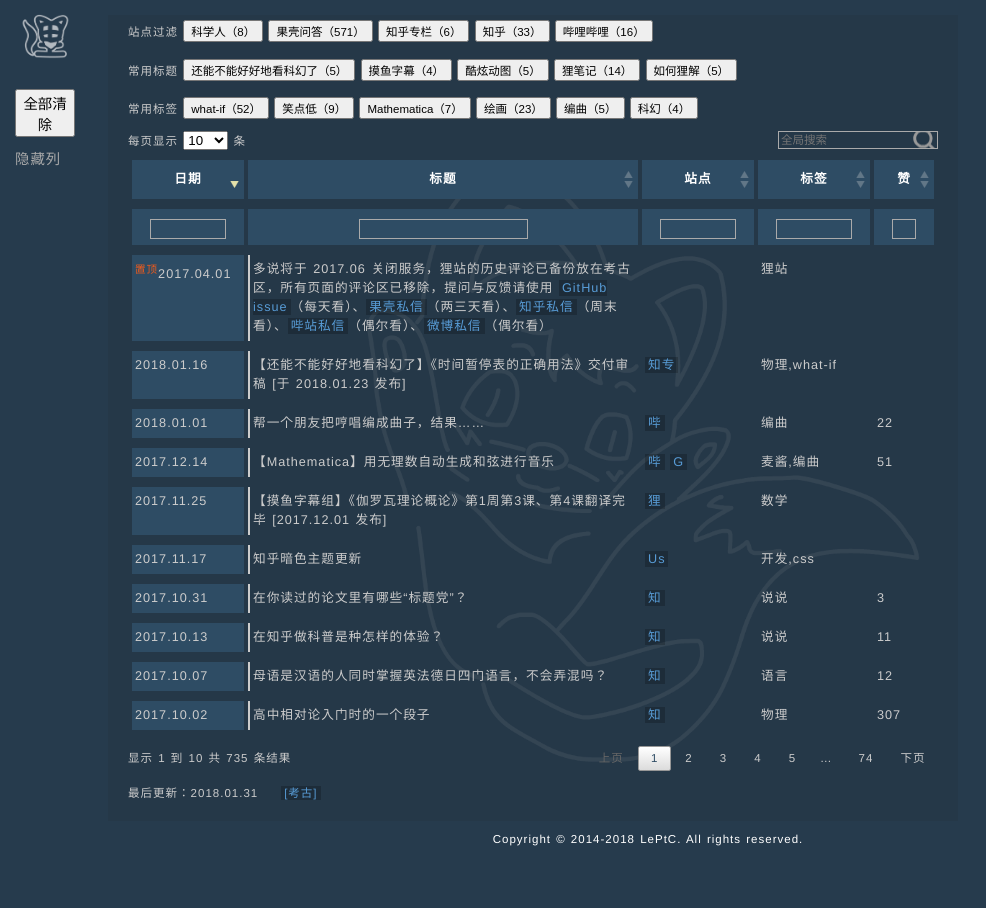
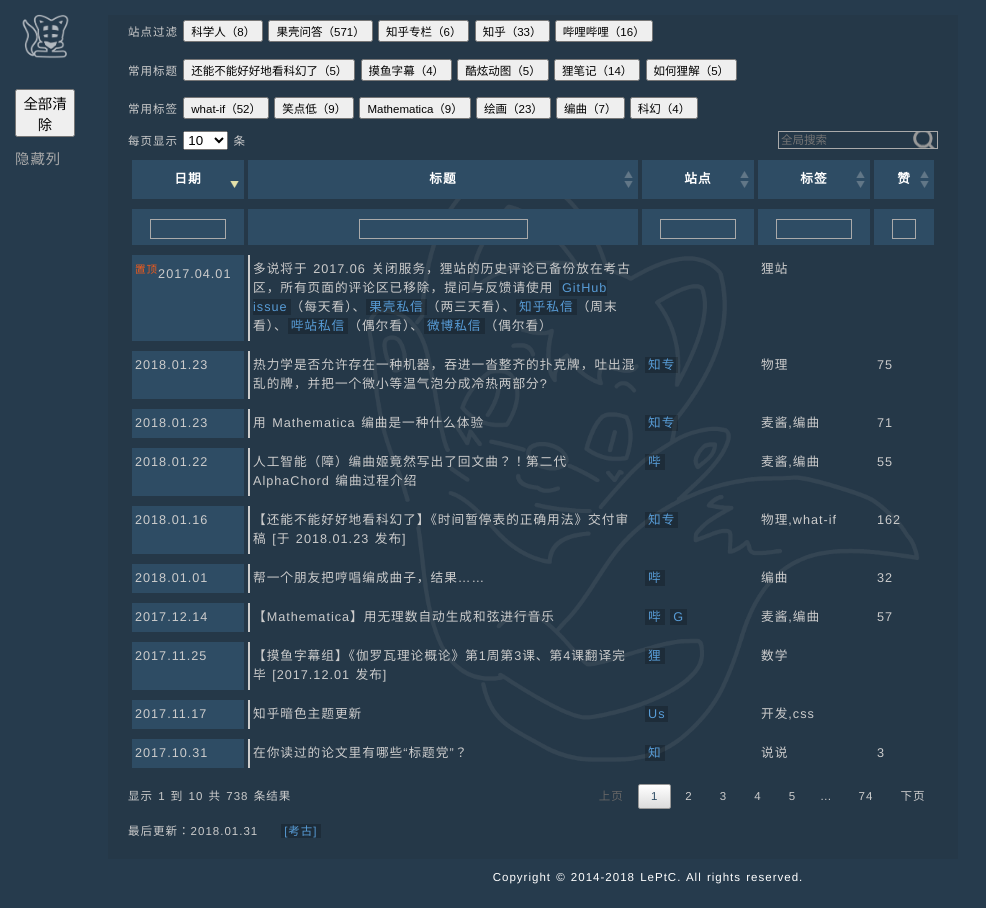
Before and after one commit to LePtC/LePtC.github.io, a Jekyll site: the page built from index.html, in a window 1280 px wide. Shown: the whole page, without its empty margins (0-986 px from the left). Built offline with Jekyll 4.4.1, drawn with Linux system fonts in a browser that asks for light colours; Markdown is read by kramdown in place of the engine named in the settings; comment, search, counter and statistics services are not loaded.

Commit message:
update index

```diff
--- a/index.html
+++ b/index.html
@@ -163,9 +163,9 @@
 <p>常用标签
 <button type="button" onclick="inject('标签','what-if')">what-if（52）</button>
 <button type="button" onclick="inject('标签','笑点')">笑点低（9）</button>
-<button type="button" onclick="inject('标签','麦酱')">Mathematica（7）</button>
+<button type="button" onclick="inject('标签','麦酱')">Mathematica（9）</button>
 <button type="button" onclick="inject('标签','绘画')">绘画（23）</button>
-<button type="button" onclick="inject('标签','编曲')">编曲（5）</button>
+<button type="button" onclick="inject('标签','编曲')">编曲（7）</button>
 <button type="button" onclick="inject('标签','科幻')">科幻（4）</button>
 </p>
 
@@ -215,21 +215,36 @@
     <a href="http://weibo.com/ttarticle/p/show?id=2309404082667938281154">微</a></td>
 <td>科学人,物理</td><td></td></tr> -->
 
+<tr><td>2018.01.23</td>
+  <td>热力学是否允许存在一种机器，吞进一沓整齐的扑克牌，吐出混乱的牌，并把一个微小等温气泡分成冷热两部分?</td>
+<td><a href="https://www.zhihu.com/question/265666797/answer/302456365">知专</a></td>
+<td>物理</td><td>75</td></tr>
+
+<tr><td>2018.01.23</td>
+  <td>用 Mathematica 编曲是一种什么体验</td>
+<td><a href="https://zhuanlan.zhihu.com/p/33223047">知专</a></td>
+<td>麦酱,编曲</td><td>71</td></tr>
+
+<tr><td>2018.01.22</td>
+  <td>人工智能（障）编曲姬竟然写出了回文曲？！第二代 AlphaChord 编曲过程介绍</td>
+<td><a href="http://www.bilibili.com/video/av18623766/">哔</a></td>
+<td>麦酱,编曲</td><td>55</td></tr>
+
 <tr><td>2018.01.16</td>
   <td>【还能不能好好地看科幻了】《时间暂停表的正确用法》交付审稿 [于 2018.01.23 发布]</td>
 <td><a href="https://zhuanlan.zhihu.com/p/33006257">知专</a></td>
-<td>物理,what-if</td><td></td></tr>
+<td>物理,what-if</td><td>162</td></tr>
 
 <tr><td>2018.01.01</td>
   <td>帮一个朋友把哼唱编成曲子，结果……</td>
 <td><a href="http://www.bilibili.com/video/av17871918/">哔</a></td>
-<td>编曲</td><td>22</td></tr>
+<td>编曲</td><td>32</td></tr>
 
 <tr><td>2017.12.14</td>
   <td>【Mathematica】用无理数自动生成和弦进行音乐</td>
 <td><a href="http://www.bilibili.com/video/av17271600">哔</a>
 <a href="https://github.com/LePtC/AlphaChord">G</a></td>
-<td>麦酱,编曲</td><td>51</td></tr>
+<td>麦酱,编曲</td><td>57</td></tr>
 
 <tr><td>2017.11.25</td>
   <td>【摸鱼字幕组】《伽罗瓦理论概论》第1周第3课、第4课翻译完毕 [2017.12.01 发布]</td>
```
